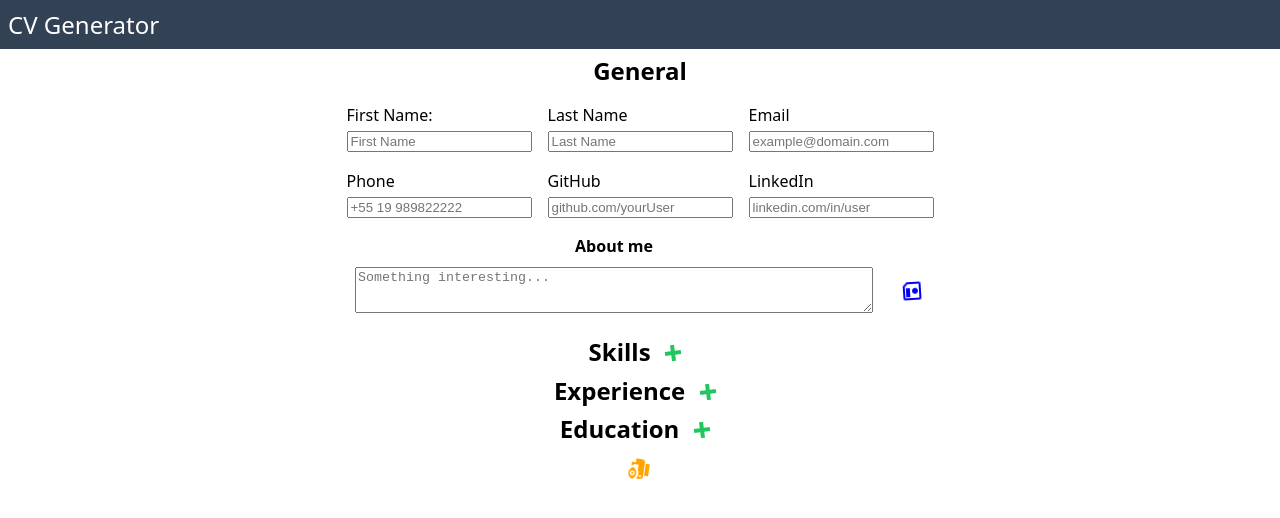
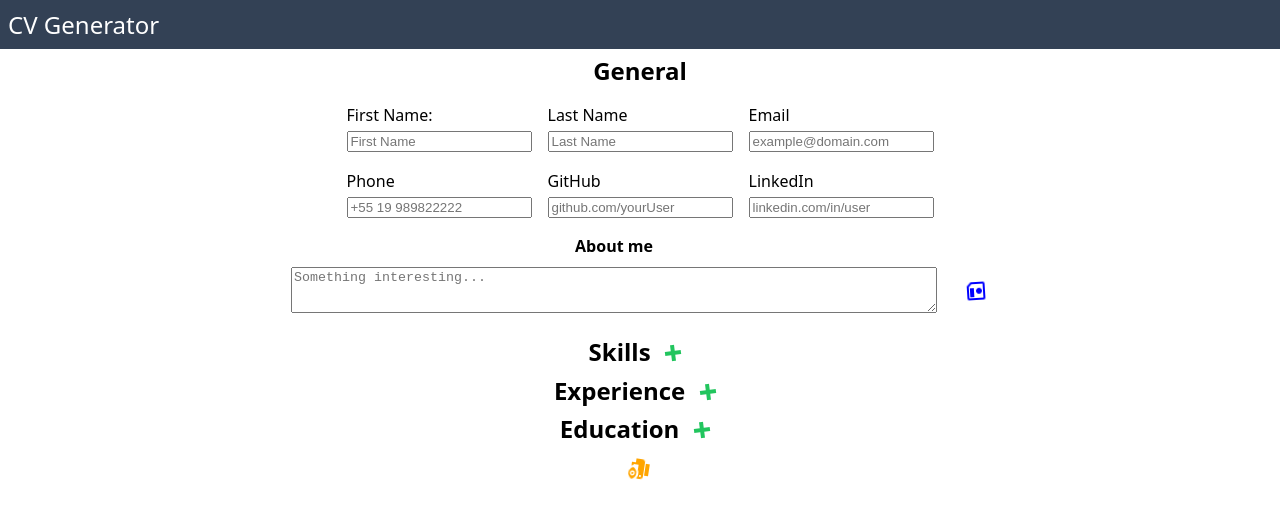
Before and after one commit to giovanniPepi/cv-project, a React (Create React App) app: page / in a window 1280 px wide. Shown: the top 518 px of the page. Built offline with nearby package versions, Linux system fonts and the light colour scheme.

Commit message:
Update textArea size

```diff
--- a/src/styles/App.css
+++ b/src/styles/App.css
@@ -126,7 +126,7 @@ label {
 }
 .textAboutMe {
   min-height: 5vh;
-  min-width: clamp(500px, 35rem, 40vw);
+  min-width: clamp(250px, 40rem, 50vw);
 }
 
 .formBtn {
```
